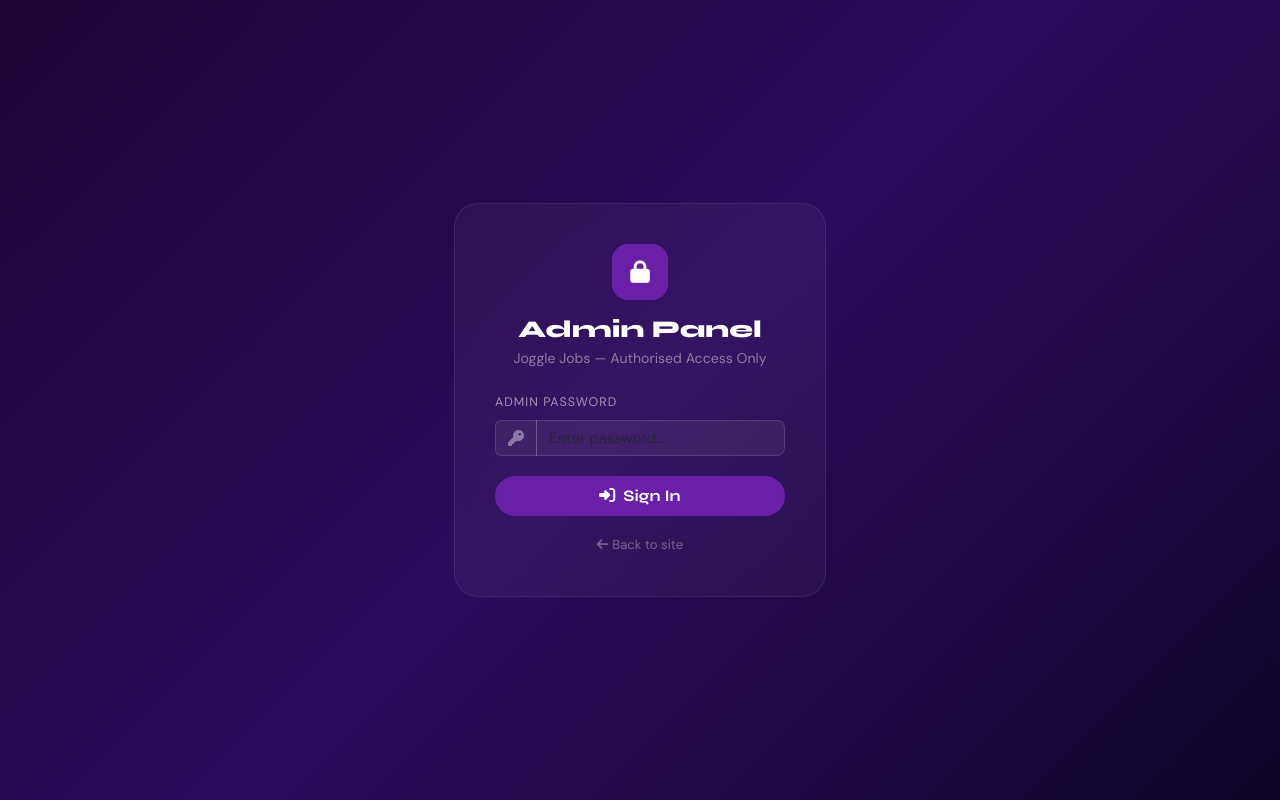
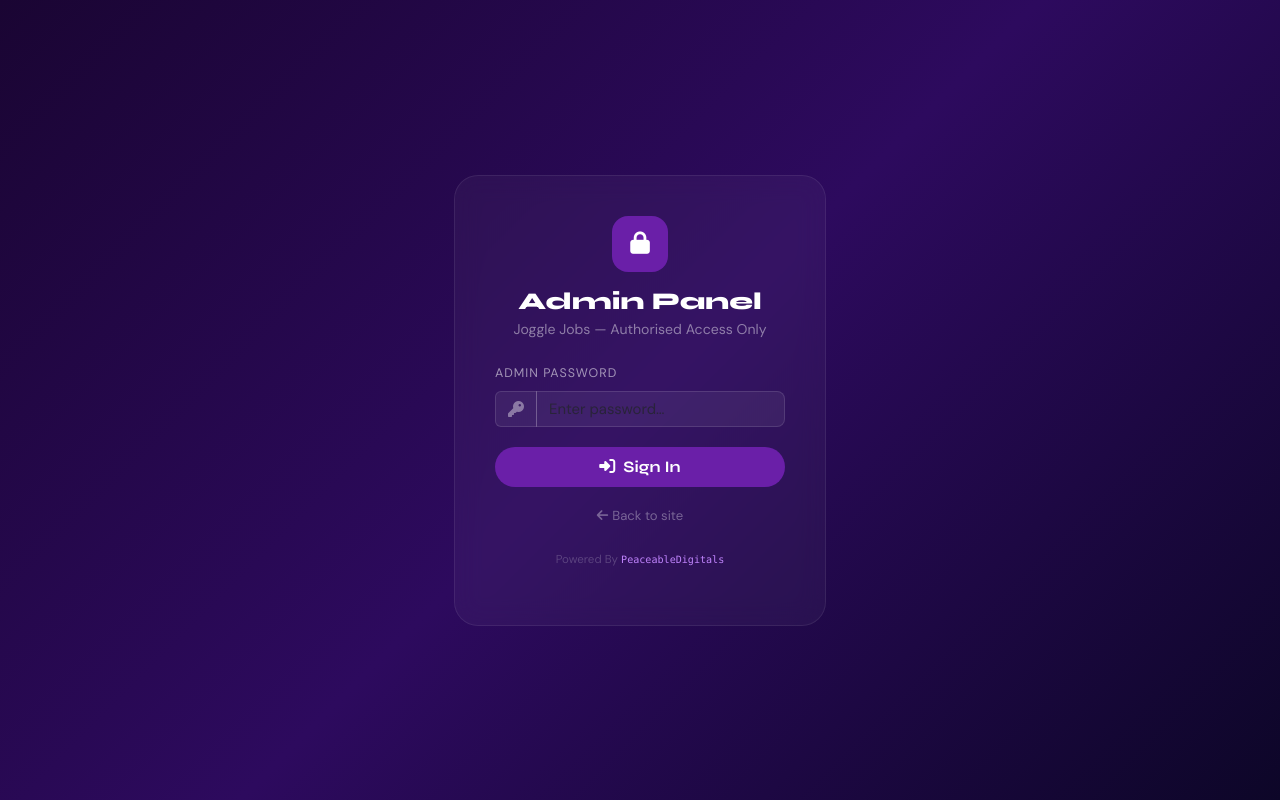
Before and after one commit to TheTechApostle/jogglejobs, a Flask app: page /admin/login in a window 1280 px wide. Run offline with Flask 3, Linux system fonts and the light colour scheme; some libraries are stand-ins or nearby versions.

Commit message:
Replace default password message with branding

```diff
--- a/templates/admin_login.html
+++ b/templates/admin_login.html
@@ -47,9 +47,9 @@
           <i class="fa-solid fa-arrow-left me-1"></i>Back to site
         </a>
       </div>
-      <!-- <p style="color:rgba(255,255,255,.2);font-size:.72rem;text-align:center;margin-top:1.5rem;">
-        Default password: <code style="color:var(--purple-300);">admin1234</code>
-      </p> -->
+      <p style="color:rgba(255,255,255,.2);font-size:.72rem;text-align:center;margin-top:1.5rem;">
+        Powered By <code style="color:var(--purple-300);">PeaceableDigitals</code>
+      </p>
     </div>
   </div>
   <script src="https://cdnjs.cloudflare.com/ajax/libs/bootstrap/5.3.2/js/bootstrap.bundle.min.js"></script>
```
